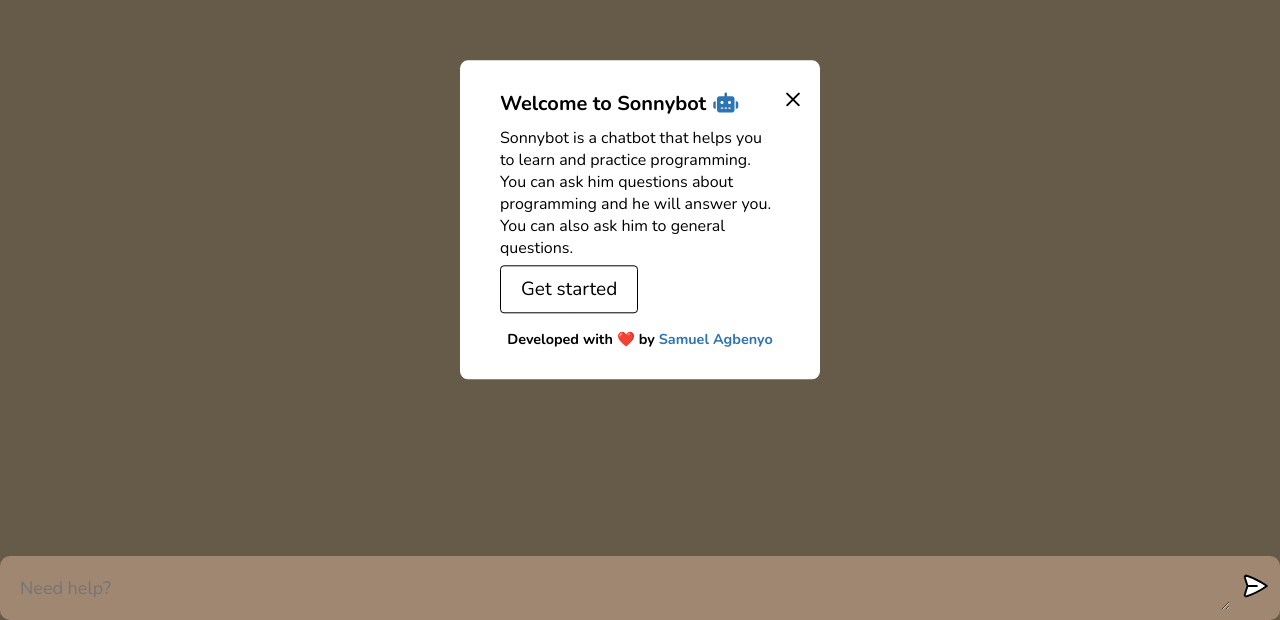
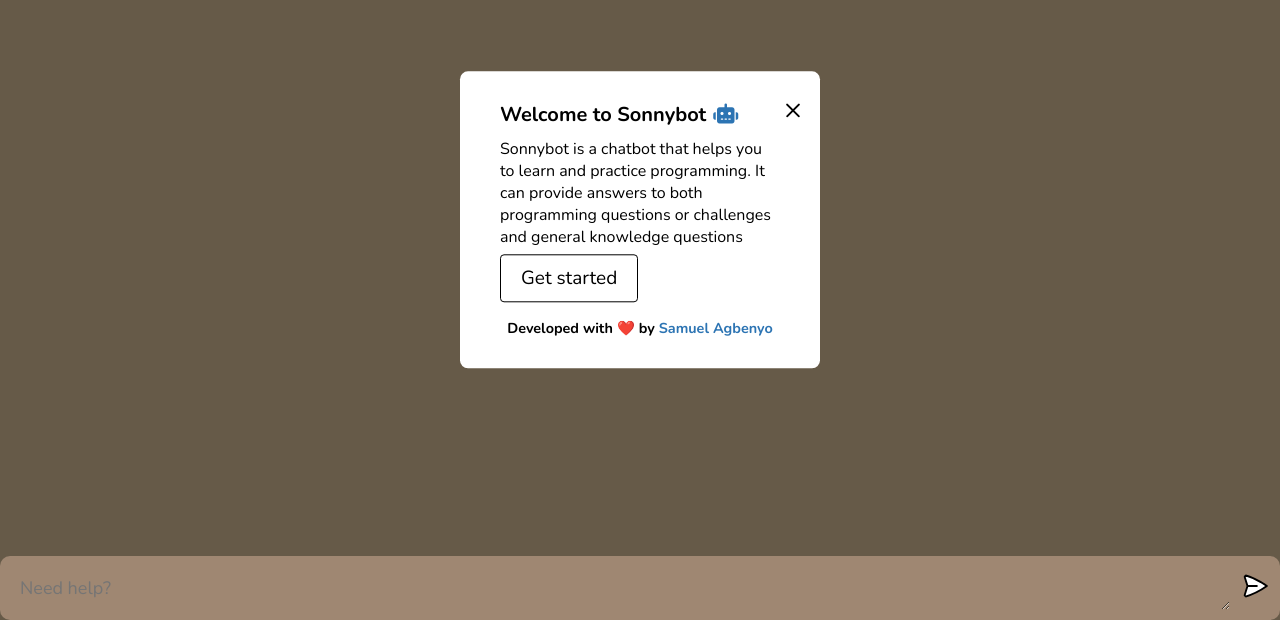
Before and after one commit to Sonnysam/sonny-bot, a website built with Vite: page client/index.html in a window 1280 px wide. Shown: the part 180-800 px from the top of the page. Built offline with nearby package versions, Linux system fonts and the light colour scheme.

Commit message:
Update index.html

```diff
--- a/client/index.html
+++ b/client/index.html
@@ -26,8 +26,7 @@
             </h2>
             <p class="popup__text">
               Sonnybot is a chatbot that helps you to learn and practice
-              programming. You can ask him questions about programming and he
-              will answer you. You can also ask him to general questions.
+              programming. It can provide answers to both programming questions or challenges and general knowledge questions
             </p>
             <button class="button" id="start">Get started</button>
             <div class="loveContainer">
```
